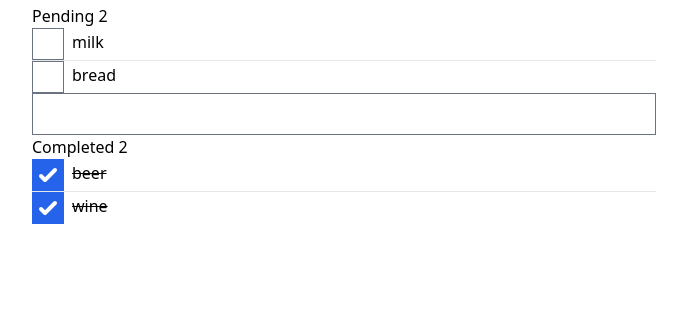
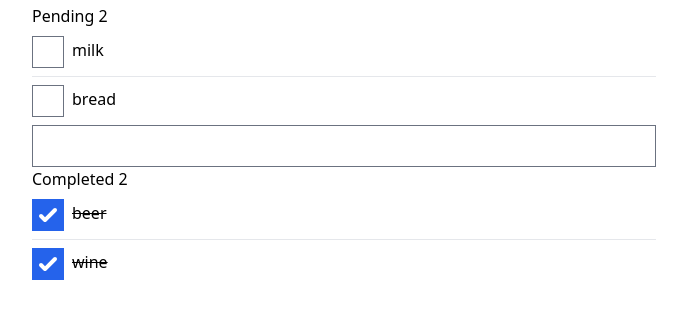
Before and after one commit to mdominiak/todo-vue-client, a Vue app: page / in a window 1280 px wide. Shown: the top 318 px of the page, without its empty margins (296-983 px from the left). Built offline with nearby package versions, Linux system fonts and the light colour scheme.

Commit message:
Add padding

```diff
--- a/src/components/TodoItem.vue
+++ b/src/components/TodoItem.vue
@@ -1,5 +1,5 @@
 <template>
-  <li>
+  <li class="py-2">
     <input type="checkbox" v-model="todo.completed" class="w-8 h-8" />
     <span class="pl-2" :class="{'line-through': todo.completed}">{{ todo.name }}</span>
   </li>
```
